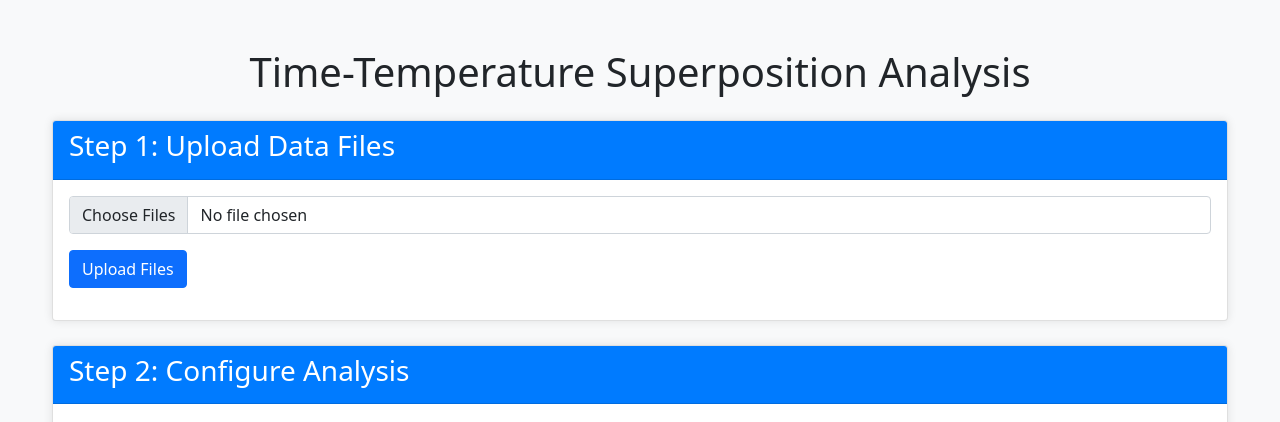
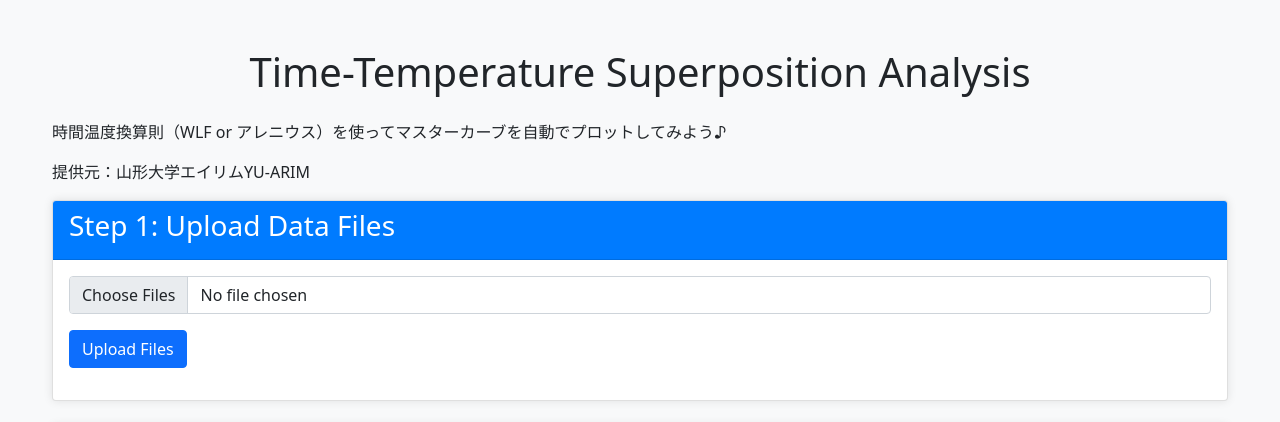
Before and after one commit to keithsama/yu_arim_tts, a Flask app: page / in a window 1280 px wide. Shown: the top 422 px of the page. Run offline with Flask 3, Linux system fonts and the light colour scheme; some libraries are stand-ins or nearby versions.

Commit message:
Add files via upload

```diff
--- a/templates/index.html
+++ b/templates/index.html
@@ -10,6 +10,8 @@
 <body>
     <div class="container mt-5">
         <h1 class="text-center mb-4">Time-Temperature Superposition Analysis</h1>
+		<p>時間温度換算則（WLF or アレニウス）を使ってマスターカーブを自動でプロットしてみよう♪</p>
+		<p>提供元：山形大学エイリムYU-ARIM</p>
 
         <div class="card mb-4">
             <div class="card-header">
```
